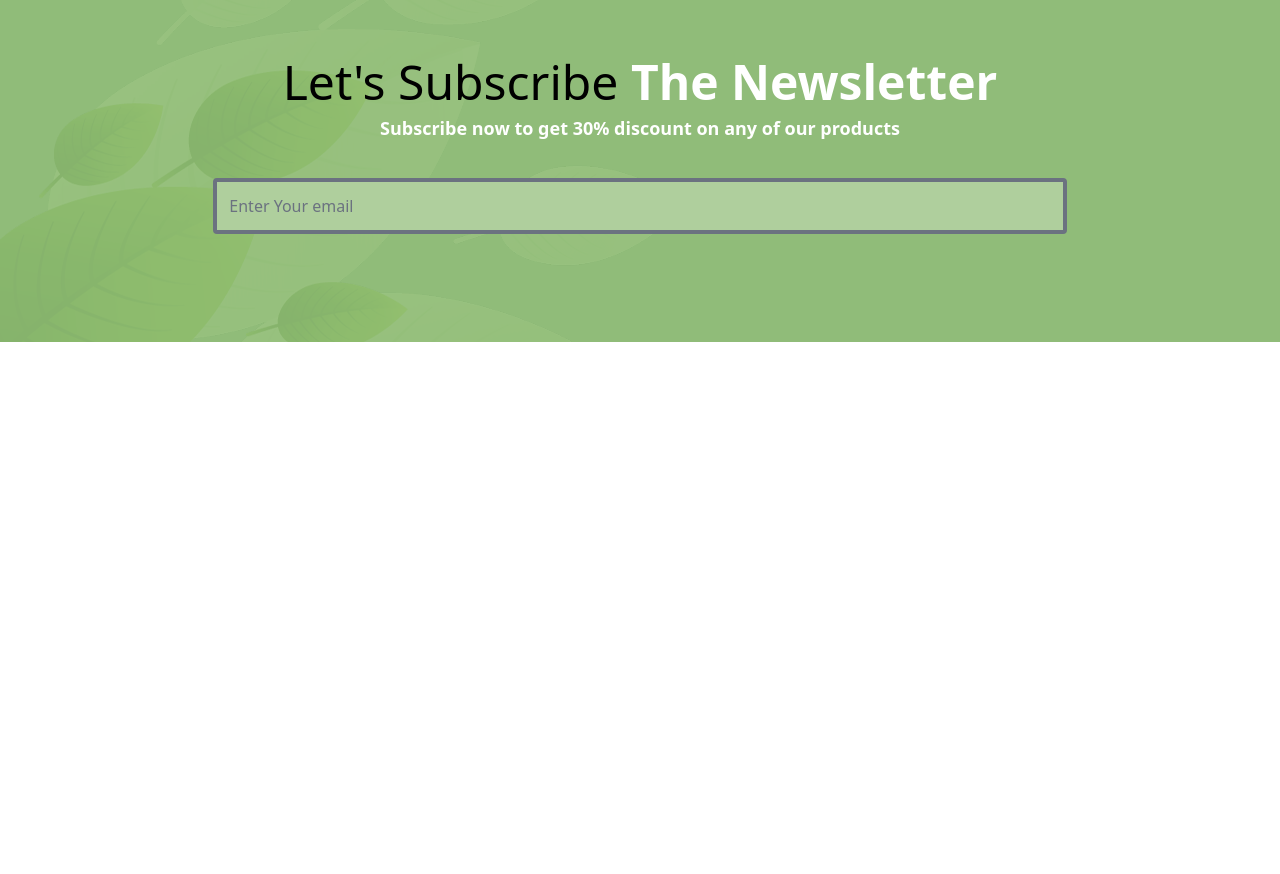
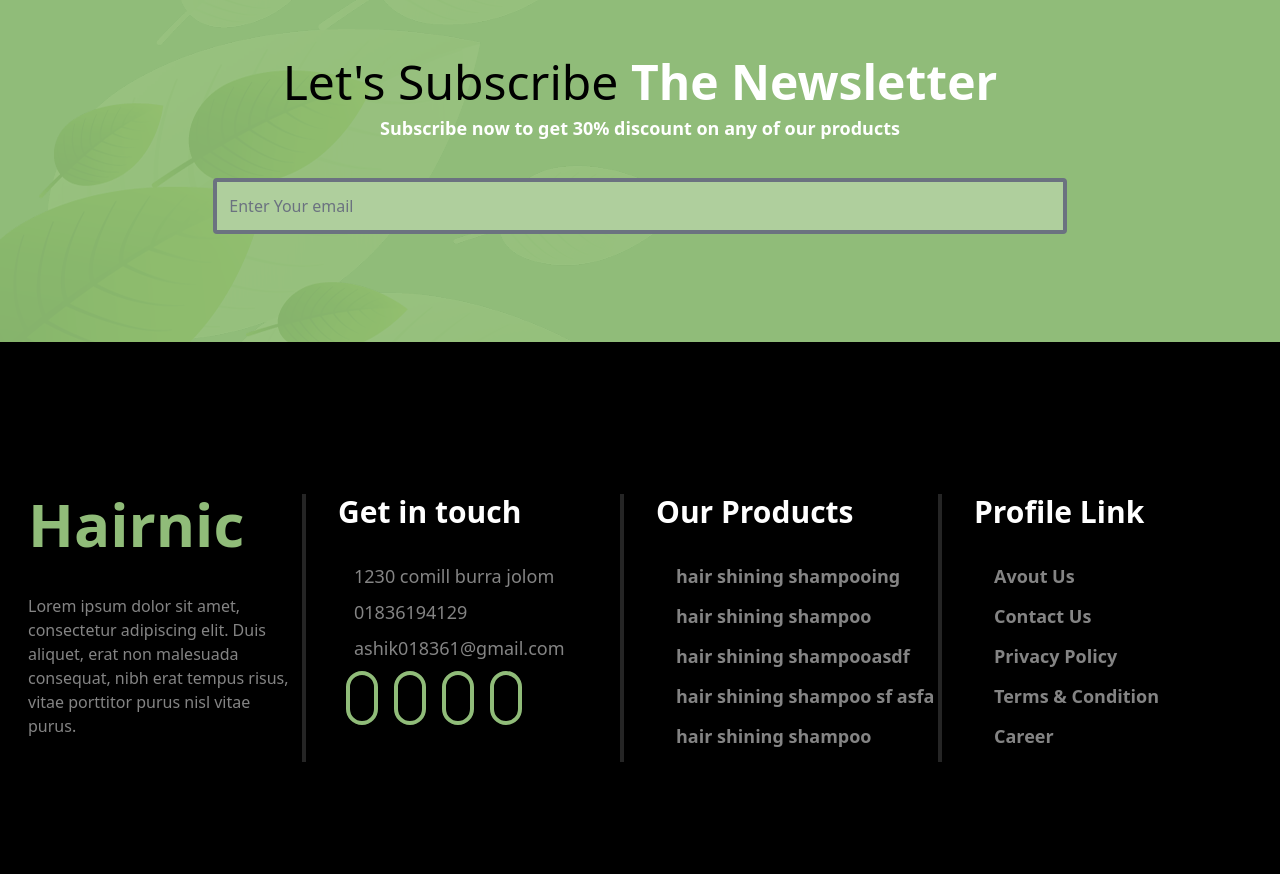
Before and after one commit to ashikmolla/Hairnic-html-tailwind-final-project-1, a plain HTML site: page index.html in a window 1280 px wide. Shown: the part 6860-7734 px from the top of the page. Before the commit the page ends 7202 px from the top, so only its background shows below. Drawn offline with nearby package versions, Linux system fonts and the light colour scheme.

Commit message:
footer section

```diff
--- a/index.html
+++ b/index.html
@@ -696,6 +696,87 @@
 
     </section>
 
+      <!-----------------
+        footer section
+    ------------------>
+    <footer class="bg-black text-white py-28">
+        <div class="container px-5 mx-auto grid sm:grid-cols-1 md:grid-cols-2 lg:grid-cols-3 xl:grid-cols-4 gap-8">
+
+
+            <div class="mt-10 px-2 border-[#252525] sm:border-e-0 md:border-e-4 lg:border-e-4 xl:border-e-4">
+                <h2 class="text-6xl font-bold text-[#90bc79] mb-10">Hairnic</h2>
+                <p class=" text-[#848484] ">Lorem ipsum dolor sit amet, consectetur adipiscing elit. Duis aliquet, erat
+                    non malesuada
+                    consequat, nibh erat tempus risus, vitae porttitor purus nisl vitae purus.</p>
+            </div>
+
+            <div class="mt-10 border-[#252525] sm:border-e-0 md:border-e-0 lg:border-e-4 xl:border-e-4">
+                <h2 class="text-3xl font-bold mb-8 ">Get in touch</h2>
+                <p class="text-[#848484] text-lg"><i class="fa-solid fa-location-dot me-4 "></i>1230 comill burra jolom
+                </p>
+                <p class="text-[#848484] text-lg my-2"><i class="fa-solid fa-phone me-4"></i>01836194129</p>
+                <p class="text-[#848484] text-lg"><i class="fa-solid fa-envelope me-4"></i>ashik018361@gmail.com</p>
+                <div class="mt-6">
+                    <i class="fa-brands fa-twitter border-4 border-[#90bc79] rounded-full p-3 text-4 mx-2"></i>
+                    <i class="fa-brands fa-facebook border-4 border-[#90bc79] rounded-full p-3 text-4 mx-2"></i>
+                    <i class="fa-brands fa-instagram border-4 border-[#90bc79] rounded-full p-3 text-4 mx-2"></i>
+                    <i class="fa-brands fa-linkedin border-4 border-[#90bc79] rounded-full p-3 text-4 mx-2"></i>
+
+                </div>
+            </div>
+
+            <div class="font-semibold mt-10 border-[#252525] sm:border-e-0 md:border-e-4 lg:border-e-4 xl:border-e-4">
+                <h3 class="text-3xl font-bold mb-8">Our Products</h3>
+                <p
+                    class="text-[#848484] mb-3 text-lg hover:tracking-widest hover:text-[#90bc79] transition-all duration-700">
+                    <i class="fa-solid fa-angle-right me-5"></i>hair shining shampooing
+                </p>
+                <p
+                    class="text-[#848484] mb-3 text-lg hover:tracking-widest hover:text-[#90bc79] transition-all duration-700">
+                    <i class="fa-solid fa-angle-right me-5"></i>hair shining shampoo
+                </p>
+                <p
+                    class="text-[#848484] mb-3 text-lg hover:tracking-widest hover:text-[#90bc79] transition-all duration-700">
+                    <i class="fa-solid fa-angle-right me-5"></i>hair shining shampooasdf
+                </p>
+                <p
+                    class="text-[#848484] mb-3 text-lg hover:tracking-widest hover:text-[#90bc79] transition-all duration-700">
+                    <i class="fa-solid fa-angle-right me-5"></i>hair shining shampoo sf asfa
+                </p>
+                <p
+                    class="text-[#848484] mb-3 text-lg hover:tracking-widest hover:text-[#90bc79] transition-all duration-700">
+                    <i class="fa-solid fa-angle-right me-5"></i>hair shining shampoo
+                </p>
+            </div>
+            <div class="font-semibold mt-10">
+                <h3 class="text-3xl font-bold mb-8">Profile Link</h3>
+                <p
+                    class="text-[#848484] mb-3 text-lg hover:tracking-widest hover:text-[#90bc79] transition-all duration-700">
+                    <i class="fa-solid fa-angle-right me-5"></i>Avout Us
+                </p>
+                <p
+                    class="text-[#848484] mb-3 text-lg hover:tracking-widest hover:text-[#90bc79] transition-all duration-700">
+                    <i class="fa-solid fa-angle-right me-5"></i>Contact Us
+                </p>
+                <p
+                    class="text-[#848484] mb-3 text-lg hover:tracking-widest hover:text-[#90bc79] transition-all duration-700">
+                    <i class="fa-solid fa-angle-right me-5"></i>Privacy Policy
+                </p>
+                <p
+                    class="text-[#848484] mb-3 text-lg hover:tracking-widest hover:text-[#90bc79] transition-all duration-700">
+                    <i class="fa-solid fa-angle-right me-5"></i>Terms & Condition
+                </p>
+                <p
+                    class="text-[#848484] mb-3 text-lg hover:tracking-widest hover:text-[#90bc79] transition-all duration-700">
+                    <i class="fa-solid fa-angle-right me-5"></i>Career
+                </p>
+            </div>
+
+
+
+        </div>
+    </footer>
+
 
 
 
```
